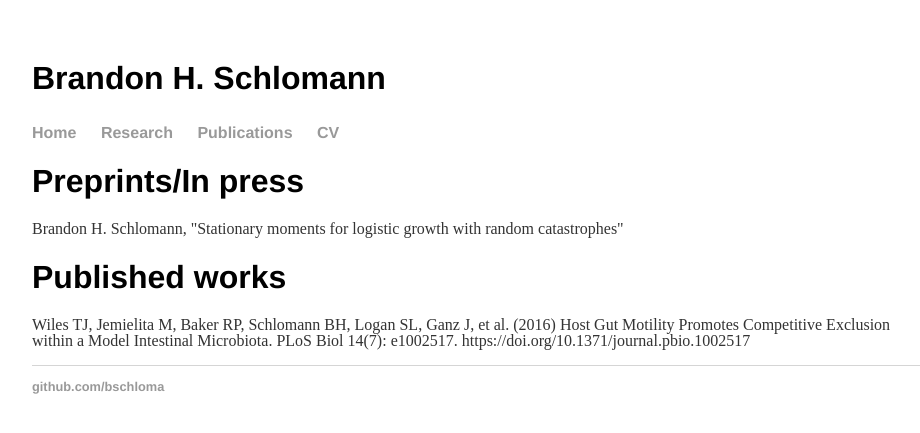
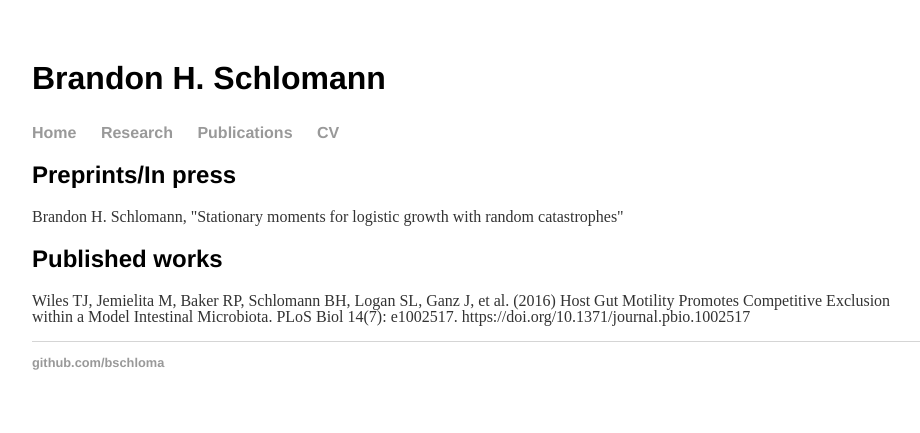
Before and after one commit to bschloma/bschloma.github.io, a Jekyll site: the page built from publications/index.html, in a window 1280 px wide. Shown: the top 433 px of the page, without its empty margins (160-1080 px from the left). Built offline with Jekyll 4.4.1, drawn with Linux system fonts in a browser that asks for light colours.

Commit message:
Update index.html
changed subheaders to h2

```diff
--- a/publications/index.html
+++ b/publications/index.html
@@ -6,17 +6,17 @@ title: Brandon H. Schlomann
 
 
 <div class="blurb">
-	<h1>
+	<h2>
     Preprints/In press
-  </h1>
+  </h2>
 
 	<p>
 		Brandon H. Schlomann, "Stationary moments for logistic growth with random catastrophes"
 	</p>
 
-  <h1>
+  <h2>
     Published works
-  </h1>
+  </h2>
 
   <p>
   Wiles TJ, Jemielita M, Baker RP, Schlomann BH, Logan SL, Ganz J, et al. (2016) Host Gut Motility Promotes Competitive Exclusion within a Model Intestinal Microbiota. PLoS Biol 14(7): e1002517. https://doi.org/10.1371/journal.pbio.1002517
```
